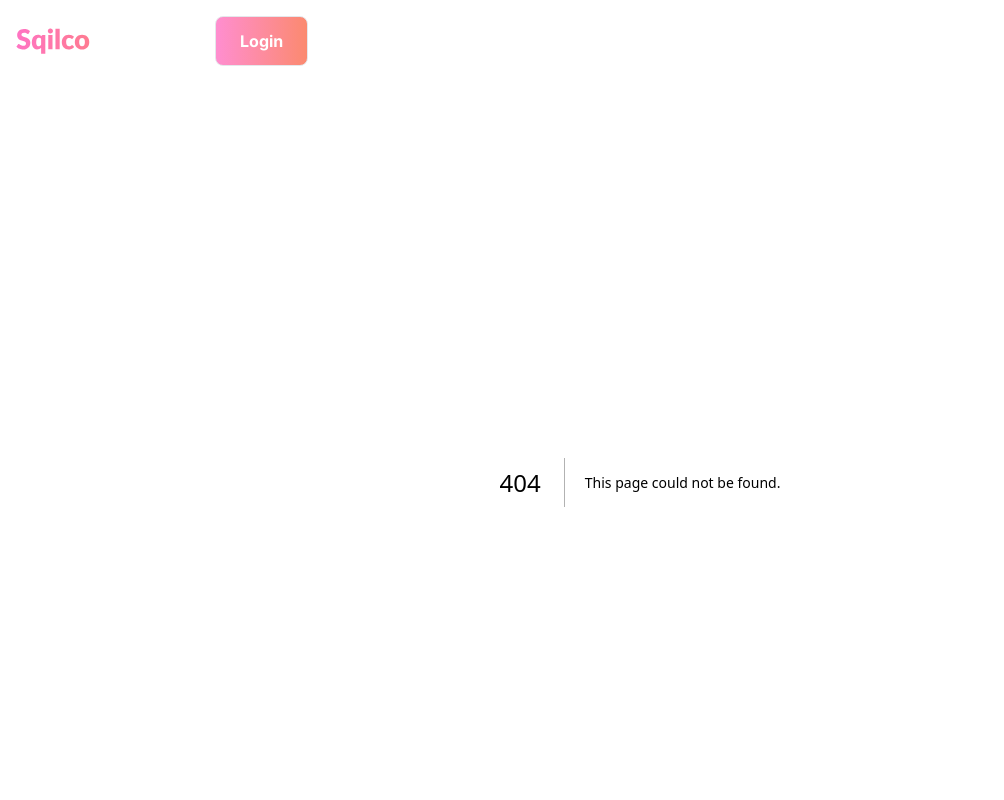
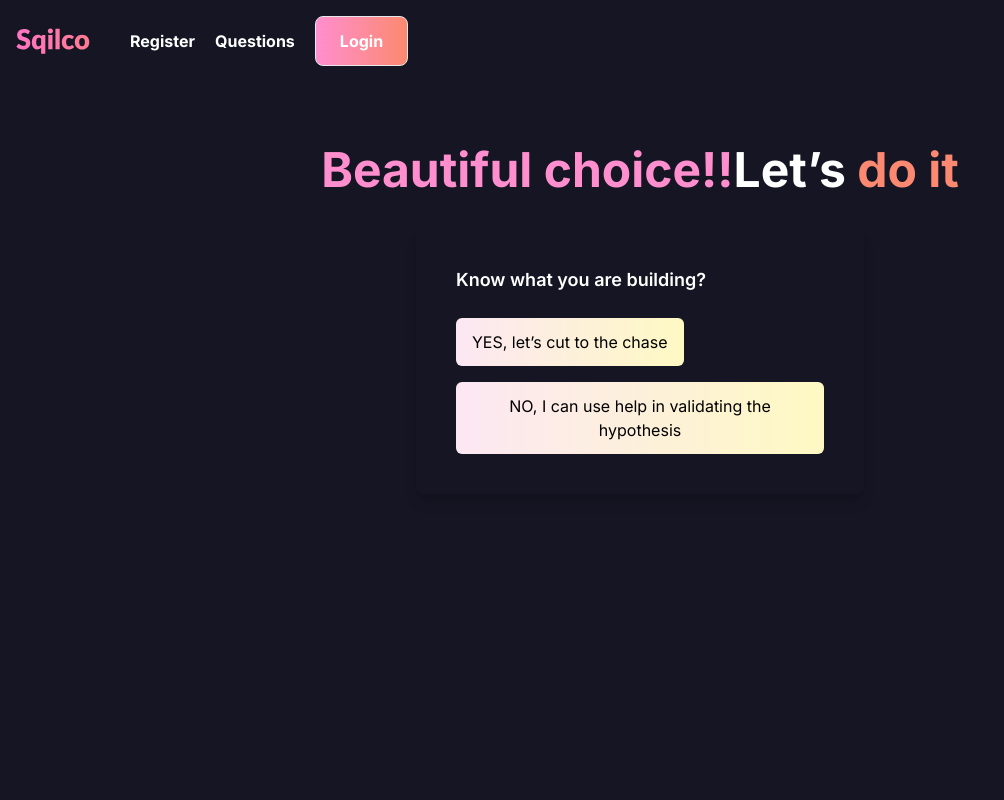
Before and after one commit to SalemElMabr0uk/career-predictor-scope, a Next.js app: page /Questions in a window 1280 px wide. Before the commit this address had no page. Shown: the top 800 px of the page, without its empty margins (0-1004 px from the left). Built offline with nearby package versions, Linux system fonts and the light colour scheme.

Commit message:
useContext

```diff
--- a/components/Navbar.tsx
+++ b/components/Navbar.tsx
@@ -26,6 +26,11 @@ const Navbar = () => {
         <Link href="/Register"  aria-current="page">
         <p style={{ color: 'white', fontWeight: 'bold' }}>Register</p>
         </Link>
+
+        <Link href="/Questions"  aria-current="page">
+        <p style={{ color: 'white', fontWeight: 'bold' }}>Questions</p>
+        </Link>
+
 
         <Link className="navbar navbar-light bg-light justify-end" href="/Login" aria-current="page">
         <Button
--- /dev/null
+++ b/pages/Questions/index.tsx
@@ -0,0 +1,83 @@
+import React, { useState } from 'react';
+import "../../app/globals.css"
+import Navbar from '@/components/Navbar';
+
+export default function Question() {
+
+  // Define an array of questions with their respective choices
+  const questions = [
+    {
+      question: 'Know what you are building? ',
+      choices: ['YES, let’s cut to the chase', 'NO, I can use help in validating the hypothesis']
+    },
+    {
+      question: 'What size of people do you operate with?',
+      choices: ['Alone', 'Myself + 1', 'Myself + 4', 'Myself + 10', 'Myself + 10']
+    },
+    {
+      question: 'What distribution channel do you wish to tap?',
+      choices: ['Online', 'Offline', 'Online + Offline']
+    },
+    {
+      question: 'Do you have a product in mind?',
+      choices: ['No, I have just come up with my hypothesis.', 'I have some preliminary research about my product and the problem', 'I have an extensive competitive and market fit research done informally',
+        'I have an extensive competitive and market fit research done informally', 'I have everything in bits and pieces, I’m willing to write it down or upload my idea.']
+    },
+    {
+      question: 'What technology do you need ?',
+      choices: ['Web App', 'Mobile App', 'Embedded software', 'Digital Marketing', 'Custom Enterprise Tools']
+    }
+  ];
+
+  // State to keep track of selected choices for each question
+  const [selectedChoices, setSelectedChoices] = useState(Array(questions.length).fill(null));
+
+  // State to keep track of the current question index
+  const [currentQuestionIndex, setCurrentQuestionIndex] = useState(0);
+
+  const handleSelectChoice = (choiceIndex: number) => {
+    const newSelectedChoices = [...selectedChoices];
+    newSelectedChoices[currentQuestionIndex] = choiceIndex;
+    setSelectedChoices(newSelectedChoices);
+
+    // Move to the next question
+    if (currentQuestionIndex < questions.length - 1) {
+      setCurrentQuestionIndex(currentQuestionIndex + 1);
+    }
+  };
+
+  // Render the current question and choices
+  const currentQuestion = questions[currentQuestionIndex];
+
+  return (
+    <>
+      <Navbar />
+      <div className='grid justify-items-center'>
+        <h1 className='font-bold lg:text-5xl text-white p-8 mt-8 '>
+
+          <span className="text-pink-10  justify-center">Beautiful choice!!</span>Let’s <span className="text-orange-10"> do it   </span>
+        </h1>
+        <div className="max-w-md mx-auto  p-8 rounded-lg shadow-lg justify-center ">
+          <div className='justify-center'>  <h2 className="text-lg font-semibold mb-2   text-white p-2">{currentQuestion.question}</h2></div>
+
+          <div className="space-y-4 p-2 px-2">
+            {currentQuestion.choices.map((choice, choiceIndex) => (
+              <button
+                key={choiceIndex}
+                className={`  justify-between text-black px-4 py-3 p-2 rounded-md bg-gradient-to-r from-pink-100 to-yellow-100 hover:from-yellow-500   hover:to-purple-400 ${selectedChoices[currentQuestionIndex] === choiceIndex && 'bg-blue-700'}`}
+                onClick={() => handleSelectChoice(choiceIndex)}
+              >
+                {choice}
+              </button>
+            ))}
+          </div>
+        </div>
+
+
+
+      </div>
+
+    </>
+
+  );
+}
```
Also changed, not shown: pages/Register/index.tsx (+1 -6 lines).
